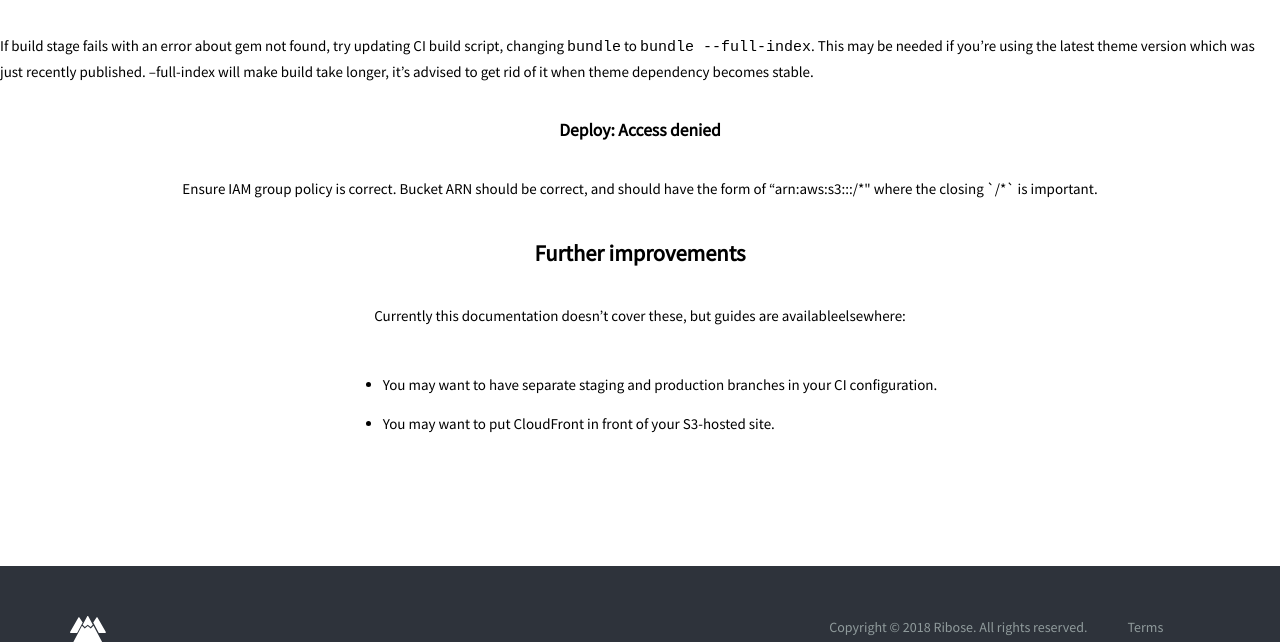
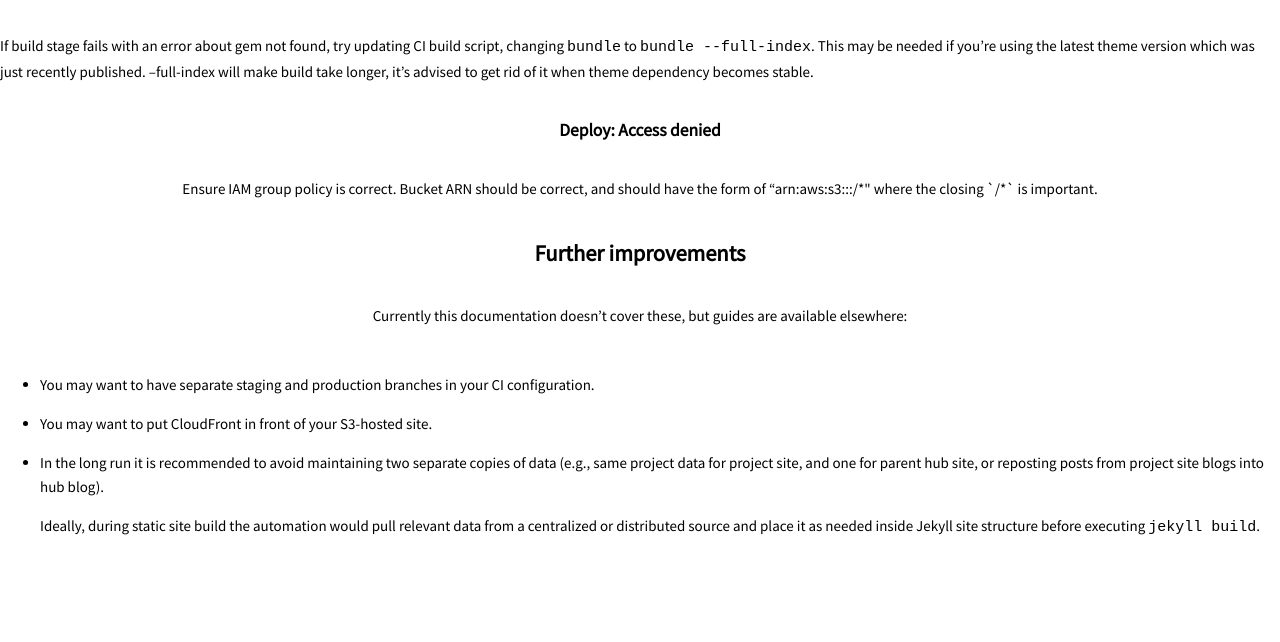
Before and after one commit to riboseinc/jekyll-theme-open-project, a Jekyll site: the page built from CI_OPS.md, in a window 1280 px wide and 900 px high, scrolled down 3074 px, cut to the strip 0-642 px from the top of the window. Built offline with Jekyll 4.4.1, drawn with Linux system fonts in a browser that asks for light colours; our own code applies the rules of GitHub Pages for plain Markdown files.

Commit message:
docs(CI_OPS): a bit more detail

```diff
--- a/CI_OPS.md
+++ b/CI_OPS.md
@@ -139,9 +139,17 @@
 ## Further improvements
 
 Currently this documentation doesn’t cover these,
-but guides are availableelsewhere:
+but guides are available elsewhere:
 
 - You may want to have separate staging and production branches in your
-CI configuration.
+  CI configuration.
 
 - You may want to put CloudFront in front of your S3-hosted site.
+
+- In the long run it is recommended to avoid maintaining two separate copies
+  of data (e.g., same project data for project site, and one for parent hub site,
+  or reposting posts from project site blogs into hub blog).
+
+  Ideally, during static site build the automation would pull relevant data
+  from a centralized or distributed source and place it as needed
+  inside Jekyll site structure before executing `jekyll build`.
```
